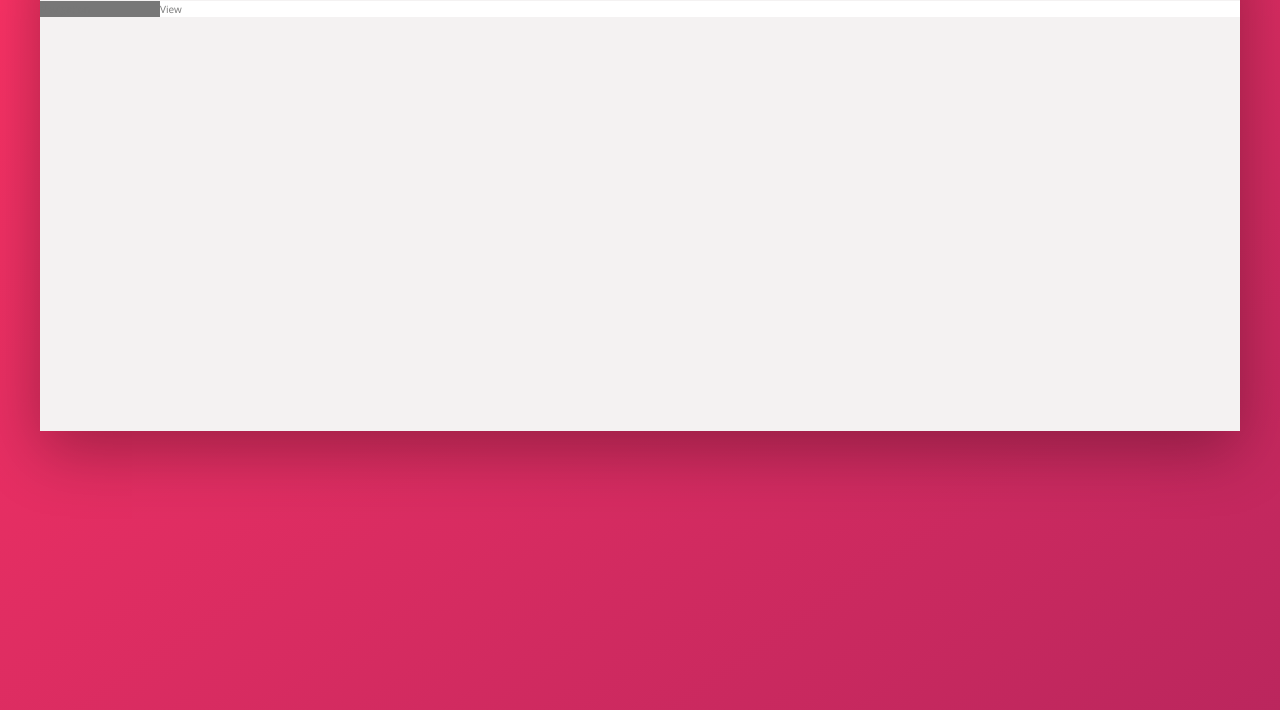
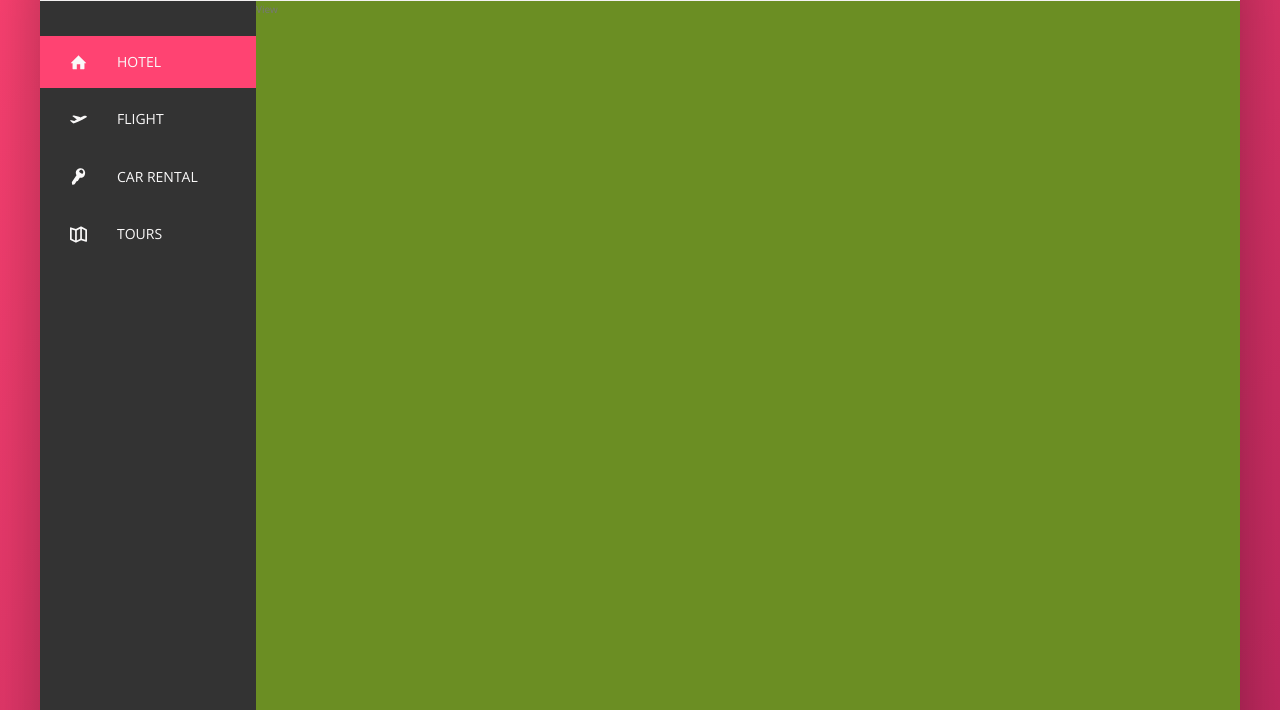
Before and after one commit to vestop/trillo, a website: page src/index.html in a window 1280 px wide. Shown: the part 149-859 px from the top of the page. Drawn offline with nearby package versions, Linux system fonts and the light colour scheme; files that its build step writes are made by us from their sources.

Commit message:
styling sidebar

```diff
--- a/src/index.html
+++ b/src/index.html
@@ -45,7 +45,44 @@
     </header>
     <div class="content">
       <nav class="sidebar">
-        Navigation
+        <ul class="side-nav">
+          <li class="side-nav__item side-nav__item--active">
+            <a href="#" class="side-nav__link">
+              <svg class="side-nav__icon">
+                <use xlink:href="img/sprite.svg#icon-home"></use>
+              </svg>
+              <span>Hotel</span>
+            </a>
+          </li>
+          <li class="side-nav__item">
+            <a href="#" class="side-nav__link">
+              <svg class="side-nav__icon">
+                <use xlink:href="img/sprite.svg#icon-aircraft-take-off"></use>
+              </svg>
+              <span>Flight</span>
+            </a>
+          </li>
+          <li class="side-nav__item">
+            <a href="#" class="side-nav__link">
+              <svg class="side-nav__icon">
+                <use xlink:href="img/sprite.svg#icon-key"></use>
+              </svg>
+              <span>Car Rental</span>
+            </a>
+          </li>
+          <li class="side-nav__item">
+            <a href="#" class="side-nav__link">
+              <svg class="side-nav__icon">
+                <use xlink:href="img/sprite.svg#icon-map"></use>
+              </svg>
+              <span>Tours</span>
+            </a>
+          </li>
+        </ul>
+
+        <div class="legal">
+          &copy; 2020 by JaVoHiR. All Right Reserved.
+        </div>
       </nav>
       <main class="hotel-view">
         View
--- a/src/sass/_base.scss
+++ b/src/sass/_base.scss
@@ -1,6 +1,6 @@
 :root {
   --color-primary: #eb2f64;
-  --color-primary-light: #ff3366;
+  --color-primary-light: #ff4372;
   --color-primary-dark: #ba265d;
 
   --color-grey-light-1: #faf9f9;
--- a/src/sass/_components.scss
+++ b/src/sass/_components.scss
@@ -94,3 +94,67 @@
     border-radius: 50%;
   }
 }
+
+///////////////////////////////////////
+//SIDE NAVIGATION
+.side-nav {
+  margin-top: 3.5rem;
+  font-size: 1.4rem;
+  list-style: none;
+  &__item {
+    position: relative;
+  }
+  &__item:not(:last-child) {
+    margin-bottom: 0.5rem;
+  }
+  &__item:before {
+    position: absolute;
+    top: 0;
+    left: 0;
+    width: 3px;
+    height: 100%;
+    background-color: var(--color-primary);
+    transform: scaleY(0);
+    transition: transform 0.5s, width 0.4s 0.3s;
+    content: "";
+  }
+  &__item:hover::before,
+  &__item--active::before {
+    width: 100%;
+    transform: scaleY(1);
+  }
+  &__item--active::before {
+    background-color: var(--color-primary-light);
+  }
+  &__link {
+    position: relative;
+    z-index: 2;
+    display: block;
+    display: flex;
+    align-items: center;
+    padding: 1.5rem 3rem;
+    color: var(--color-grey-light-1);
+    text-transform: uppercase;
+    text-decoration: none;
+  }
+  &__icon {
+    width: 1.7rem;
+    height: 1.7rem;
+    margin-right: 3rem;
+    fill: currentColor;
+  }
+}
+
+.legal {
+  padding: 2.5rem;
+  color: var(--color-grey-light-3);
+  font-size: 1.2rem;
+  text-align: center;
+}
+
+///////////////////////////////////
+//Content
+.hotel-view {
+  height: 80rem;
+  background-color: olivedrab;
+}
--- a/src/sass/_layout.scss
+++ b/src/sass/_layout.scss
@@ -18,8 +18,11 @@
   display: flex;
 }
 .sidebar {
-  flex: 0 0 10%;
-  background-color: var(--color-grey-dark-2);
+  display: flex;
+  flex: 0 0 18%;
+  flex-direction: column;
+  justify-content: space-between;
+  background-color: var(--color-grey-dark-1);
 }
 .hotel-view {
   flex: 1;
```
